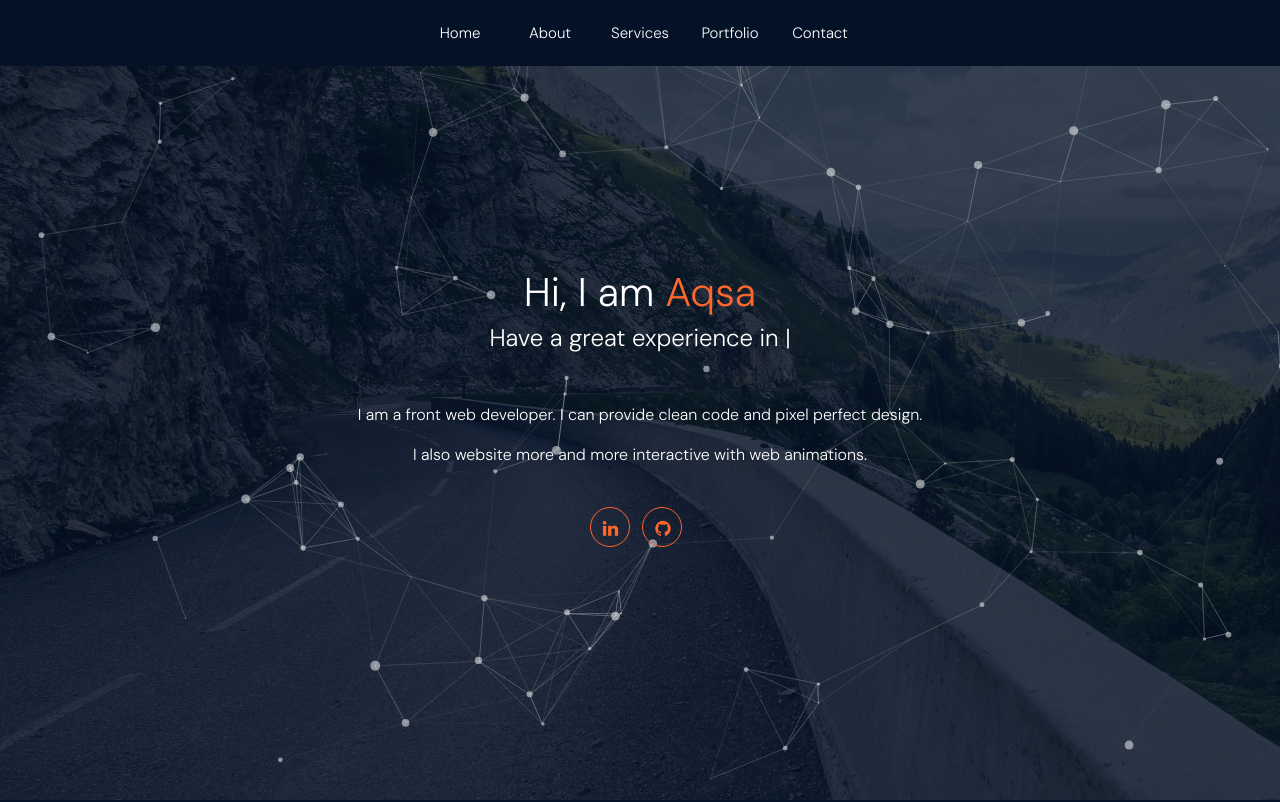
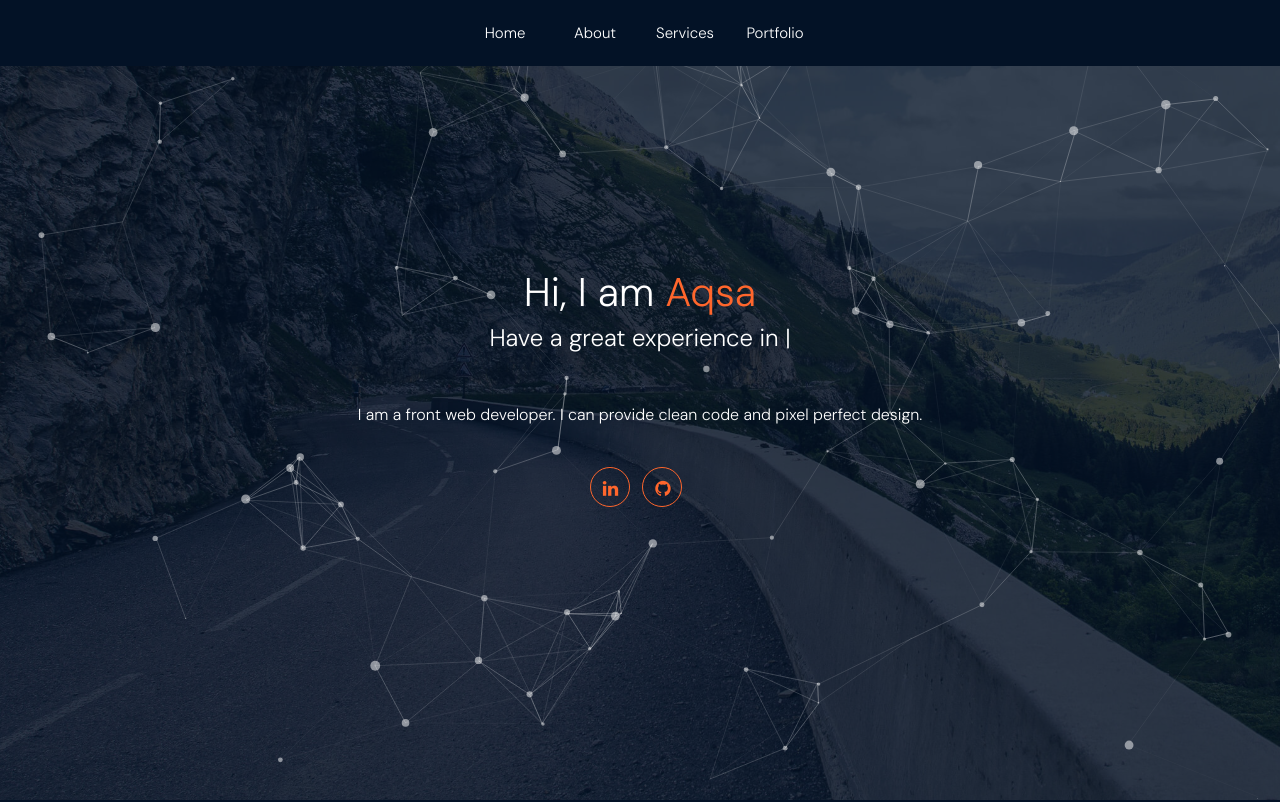
Before and after one commit to Aqsazaboor/aqsa-zaboor, a plain HTML site: page index.html in a window 1280 px wide. Shown: the top 802 px of the page. Drawn offline with Linux system fonts and the light colour scheme; files whose address does not match are found by name.

Commit message:
first commit

```diff
--- a/index.html
+++ b/index.html
@@ -50,9 +50,9 @@
                            <!-- <li class="nav-item">
                              <a class="nav-link" href="#pricing">Pricing</a>
                            </li> -->
-                           <li class="nav-item">
+                           <!-- <li class="nav-item">
                              <a class="nav-link" href="#contact">Contact</a>
-                           </li>
+                           </li> -->
                          </ul>
                        </div>
                    </nav>
@@ -75,7 +75,7 @@
                 <p>I am a front web developer. I can provide clean code and pixel
                     perfect design.
                 </p>
-                <p>I also website more and more interactive with web animations.</p>
+                <!-- <p>I also website more and more interactive with web animations.</p> -->
                 <div class="contact-icons">
                     <ul>
                         <li><a href="https://www.linkedin.com/in/aqsa-zaboor-516038269/" target="_blank" role="link"><i class="fa fa-linkedin"></i></a></li>
```
